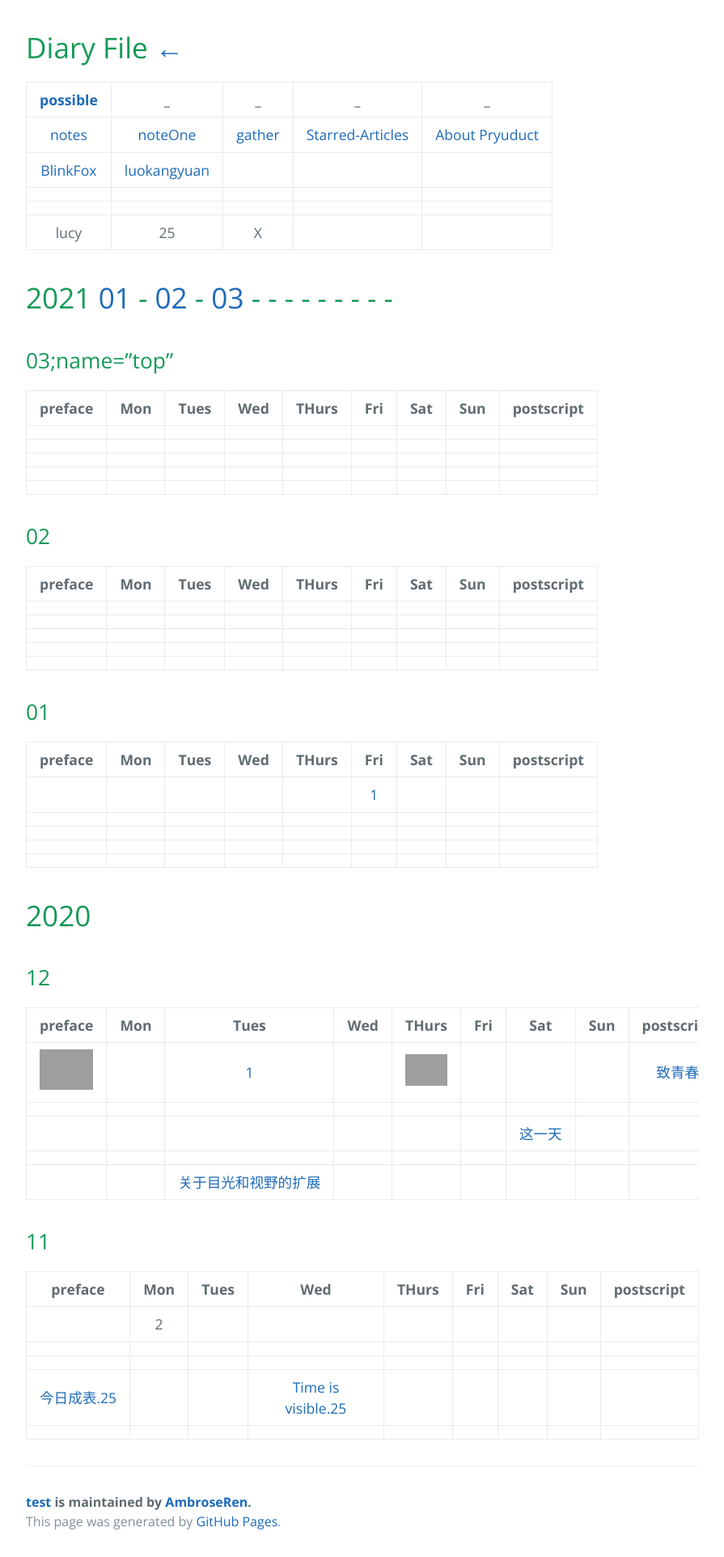
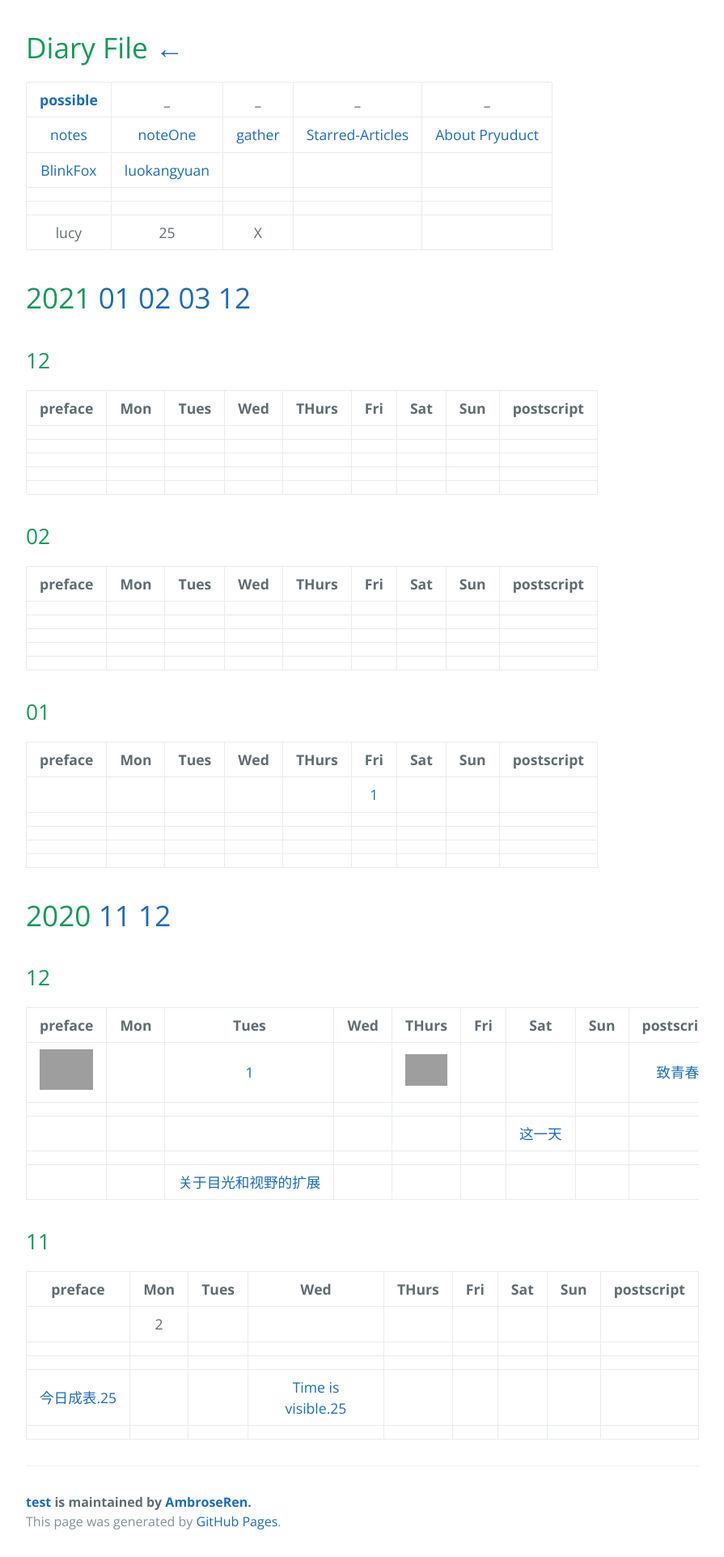
Before and after one commit to AmbroseRen/test, a Jekyll site: the page built from Doc/Diary/index.md, in a window 1280 px wide. Shown: the whole page at 81% size, without its empty margins (192-1087 px from the left). Built offline with Jekyll 4.4.1, drawn with Linux system fonts in a browser that asks for light colours; our own code applies the rules of GitHub Pages for plain Markdown files; the repository's description, which GitHub fills in, is left out; grey boxes are pictures that could not be loaded.

Commit message:
Update index.md

```diff
--- a/Doc/Diary/index.md
+++ b/Doc/Diary/index.md
@@ -8,9 +8,9 @@
 | []() | []() | []() | []() | []() |
 | lucy | 25 | X |
 
-# 2021  [01](#01) - [02](#02) - [03](#top) - []() - []() - []() - []() - []() - []() - []() - []() - []()
+# 2021  [01](#01)  [02](#02)  [03](#top)  []()  []()  []()  []()  []()  []()  []()  []()  [12](#12)
 
-## 03;name="top"
+## 12
 
 | preface | Mon | Tues | Wed | THurs | Fri | Sat | Sun | postscript |
 |:---:|:---:|:---:|:---:|:---:|:---:|:---:|:---:|:---:|
@@ -40,7 +40,7 @@
 | []() | []() | []() | []() | []() | []() | []() | []() | []() |
 | []() | []() | []() | []() | []() | []() | []() | []() | []() |
 
-# 2020
+# 2020  [11](#11)  [12](#12)
 
 ## 12
 
```
